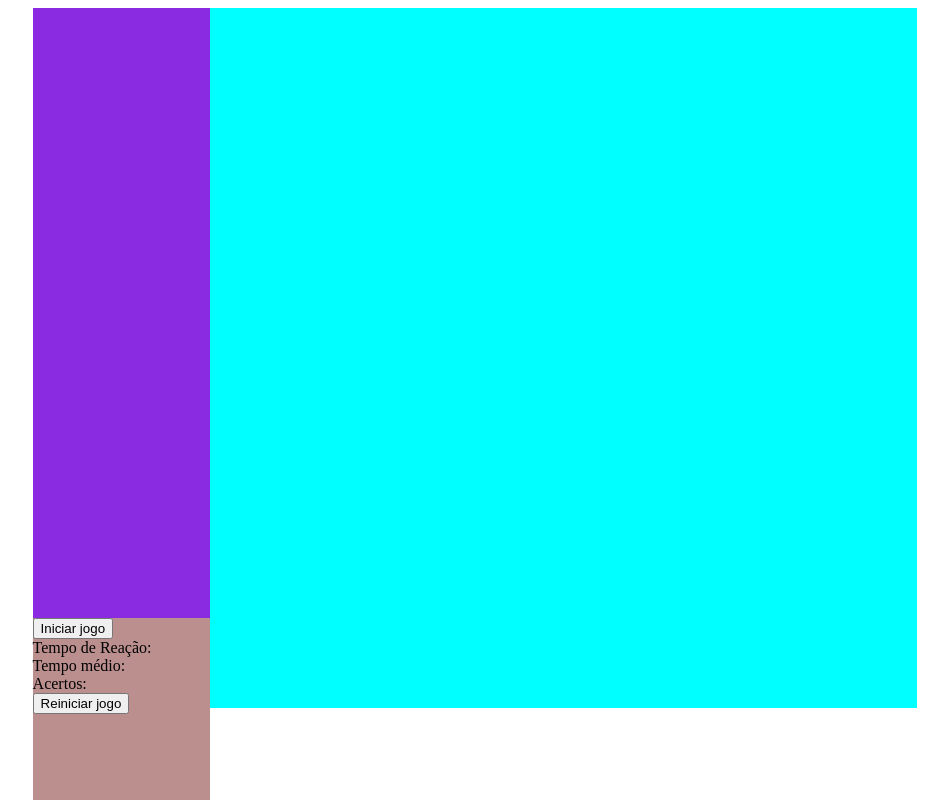
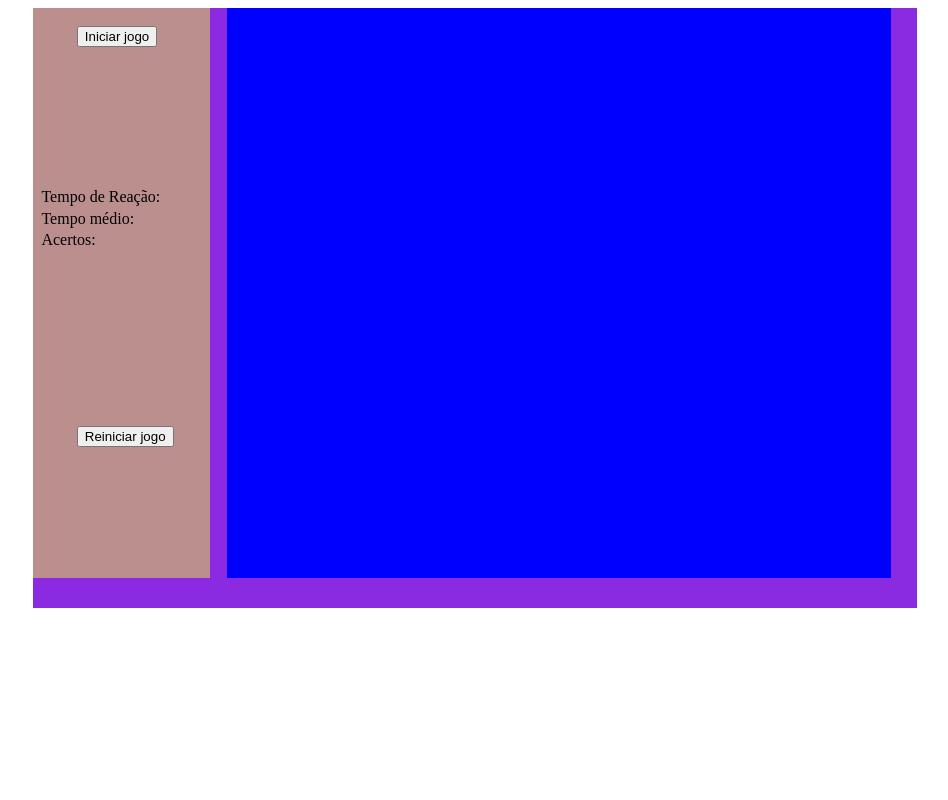
Before and after one commit to Lucas-Felipe/projeto-reacao-humana, an Angular app: page / in a window 1280 px wide. Shown: the top 800 px of the page, without its empty margins (165-1113 px from the left). Built offline with nearby package versions, Linux system fonts and the light colour scheme.

Commit message:
dando shape a tela do jogo

```diff
--- a/angular.json
+++ b/angular.json
@@ -1,5 +1,8 @@
 {
   "$schema": "./node_modules/@angular/cli/lib/config/schema.json",
+  "cli": {
+    "analytics": false
+  },
   "version": 1,
   "newProjectRoot": "projects",
   "projects": {
--- a/src/app/divmain/divmain.component.html
+++ b/src/app/divmain/divmain.component.html
@@ -2,29 +2,29 @@
 
   <div id="divmenu">
 
-    <div>
+     <div id="diviniciarjogo">
       <button>Iniciar jogo</button>
     </div>
 
     <div>
-      <div>
+      <div id="divtemporeacao">
         <label>Tempo de Reação: </label>
       </div>
-      <div>
+      <div id="divtempomedio">
         <label>Tempo médio: </label>
       </div>
-      <div>
+      <div id="divacertos">
         <label>Acertos: </label>
       </div>
     </div>
 
-    <div>
+     <div id="divreiniciar">
       <button>Reiniciar jogo</button>
     </div>
 
-  </div><div id="divjogo">
+  </div>
+  <div id="divjogo">
 
   </div>
 
-
 </div>
--- a/src/app/divmain/divmain.component.scss
+++ b/src/app/divmain/divmain.component.scss
@@ -1,7 +1,7 @@
 #divmain{
   background-color: blueviolet;
   width: 70%;
-  height: 700px;
+  height: 600px;
   margin: 0 auto;
 }
 
@@ -40,13 +40,41 @@
 #divmenu{
   background-color: rosybrown;
   width: 20%;
-  height: 50%;
-  display: inline-block;
+  height: 95%;
+  float: left;
+
 }
 
 #divjogo{
-  background-color: aqua;
-  height: 700px;
-  width: 80%;
-  display: inline-block;
+  background-color: blue;
+  width: 75%;
+  height: 95%;
+  margin-left: 2%;
+  float: left;
 }
+
+#diviniciarjogo{
+  margin-top: 10%;
+  margin-bottom: 80%;
+  margin-left: 25%;
+}
+
+#divtemporeacao{
+  margin-bottom: 2%;
+  margin-left: 5%;
+}
+
+#divtempomedio{
+  margin-bottom: 2%;
+  margin-left: 5%;
+}
+
+#divacertos{
+  margin-bottom: 100%;
+  margin-left: 5%;
+}
+
+#divreiniciar{
+  margin-left: 25%;
+
+}
```
